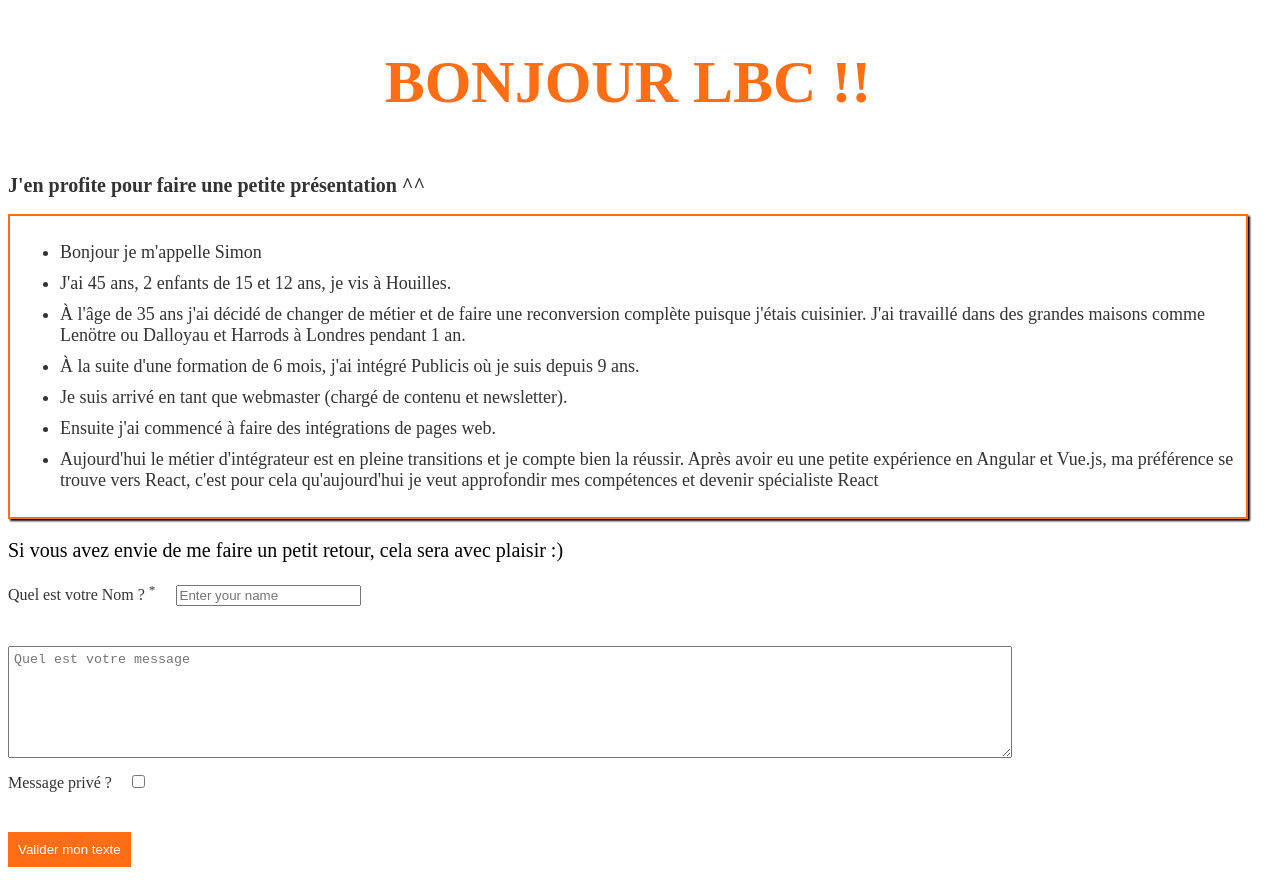
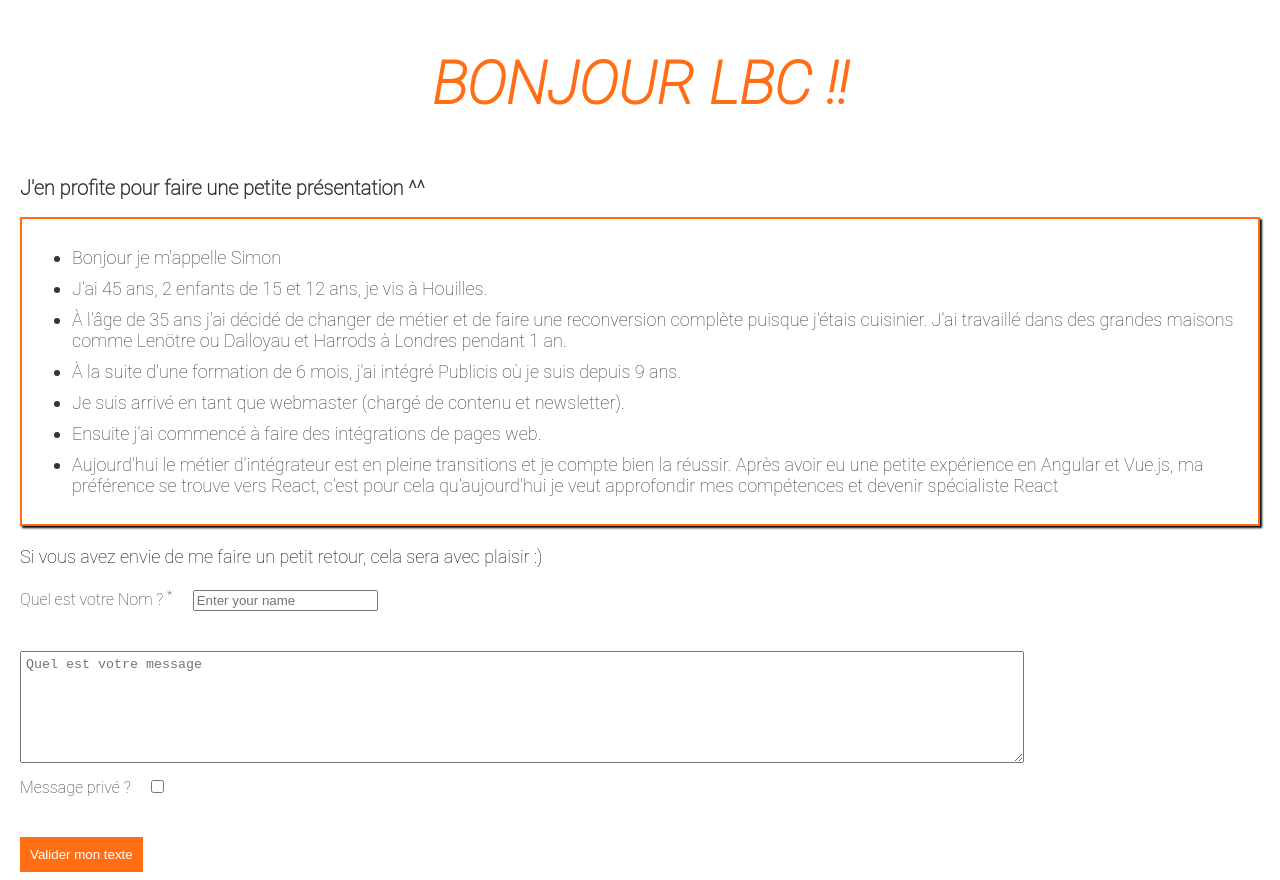
Before and after one commit to simmar/LBC-test, a Next.js app: page / in a window 1280 px wide. Built offline with nearby package versions, Linux system fonts and the light colour scheme.

Commit message:
start refacto, skin, use next api

```diff
--- a/components/form.js
+++ b/components/form.js
@@ -1,12 +1,11 @@
 import styled from '@emotion/styled';
+import Link from 'next/link';
 import React from 'react';
-import validate from '../hooks/LoginFormValidationRules';
 import useForm from '../hooks/useForm';
-
+import validate from '../hooks/validationForm.js';
 const P = styled.p`
   margin-bottom: 20px;
   color: ${(props) => (props.primary ? 'red' : 'black')};
-  font-size: ${(props) => (props.primary ? '14px' : '20px')};
   margin-top: ${(props) => (props.primary ? '5px' : '20px')};
 `;
 
@@ -71,7 +70,10 @@ export default function Form() {
       </Label>
 
       <div className="has-text-centered mt-big">
-        <Submit type="submit">Valider mon texte</Submit>
+      <Link href="posts/messages">
+      <Submit type="submit">Valider mon texte</Submit>
+</Link>
+
       </div>
     </form>
   );
--- a/components/messagesReceived.js
+++ b/components/messagesReceived.js
@@ -1,39 +1,39 @@
-import styled from '@emotion/styled';
-import React, {useContext} from 'react';
-import {CartContext} from '../Context';
+// import styled from '@emotion/styled';
+// import React, {useContext} from 'react';
+// import {CartContext} from '../Context';
 
-const LI = styled.li({
-  fontSize: 18,
-  marginBottom: 10,
-});
+// const LI = styled.li({
+//   fontSize: 18,
+//   marginBottom: 10,
+// });
 
-export default function MessagesReceived() {
-  const {values, isActive, checked} = useContext(CartContext);
+// export default function MessagesReceived() {
+//   const {values, isActive, checked} = useContext(CartContext);
 
-  function UserGreeting(props) {
-    return <p>Ce message est privé</p>;
-  }
+//   function UserGreeting(props) {
+//     return <p>Ce message est privé</p>;
+//   }
 
-  function GuestGreeting(props) {
-    return <p>Ce message n'est pas privé</p>;
-  }
+//   function GuestGreeting(props) {
+//     return <p>Ce message n'est pas privé</p>;
+//   }
 
-  function Greeting(props) {
-    if (checked) {
-      return <UserGreeting />;
-    }
-    return <GuestGreeting />;
-  }
+//   function Greeting(props) {
+//     if (checked) {
+//       return <UserGreeting />;
+//     }
+//     return <GuestGreeting />;
+//   }
 
-  return (
-    <div>
-      {isActive ? (
-        <div>
-          <p>Bonjour mon nom est: {values.firstName}</p>
-          <p>{values.message}</p>
-          <Greeting />
-        </div>
-      ) : null}
-    </div>
-  );
-}
+//   return (
+//     <div>
+//       {isActive ? (
+//         <div>
+//           <p>Bonjour mon nom est: {values.firstName}</p>
+//           <p>{values.message}</p>
+//           <Greeting />
+//         </div>
+//       ) : null}
+//     </div>
+//   );
+// }
--- a/components/presentation.js
+++ b/components/presentation.js
@@ -1,6 +1,6 @@
 import styled from '@emotion/styled';
 import React from 'react';
-import data from '../messages/data';
+import data from '../presentation/data';
 
 const Fieldset = styled.div((props) => ({
   margin: '0 auto 20 auto',
--- a/hooks/LoginFormValidationRules.js
+++ /dev/null
@@ -1,9 +0,0 @@
-export default function validate(values) {
-  let errors = {};
-  if (!values.firstName) {
-    errors.firstName = 'Quel est votre petit nom ?';
-  } else if (/[^a-zA-Z -]/.test(values.firstName)) {
-    errors.firstName = 'Très étrange votre nom';
-  }
-  return errors;
-}
--- /dev/null
+++ b/hooks/validationForm.js
@@ -0,0 +1,9 @@
+export default function validate(values) {
+  let errors = {};
+  if (!values.firstName) {
+    errors.firstName = 'Quel est votre petit nom ?';
+  } else if (/[^a-zA-Z -]/.test(values.firstName)) {
+    errors.firstName = 'Très étrange votre nom';
+  }
+  return errors;
+}
--- a/messages/data.js
+++ /dev/null
@@ -1,29 +0,0 @@
-const data = [
-  {
-    message: "Bonjour je m'appelle Simon",
-  },
-  {
-    message: "J'ai 45 ans, 2 enfants de 15 et 12 ans, je vis à Houilles.",
-  },
-  {
-    message:
-      "À l'âge de 35 ans j'ai décidé de changer de métier et de faire une reconversion complète  puisque j'étais cuisinier. J'ai travaillé dans des grandes maisons comme Lenötre ou Dalloyau et Harrods à Londres pendant 1 an.",
-  },
-  {
-    message:
-      "À la suite d'une formation de 6 mois, j'ai intégré Publicis où je suis depuis 9 ans.",
-  },
-  {
-    message:
-      'Je suis arrivé en tant que webmaster (chargé de contenu et newsletter).',
-  },
-  {
-    message: "Ensuite j'ai commencé à faire des intégrations de pages web.",
-  },
-  {
-    message:
-      "Aujourd'hui le métier d'intégrateur est en pleine transitions et je compte bien la réussir. Après avoir eu une petite expérience en Angular et Vue.js, ma préférence se trouve vers React, c'est pour cela qu'aujourd'hui je veut approfondir mes compétences et devenir spécialiste React",
-  },
-];
-
-export default data;
--- a/pages/index.js
+++ b/pages/index.js
@@ -1,9 +1,13 @@
+import { css, Global } from '@emotion/react';
 import styled from '@emotion/styled';
 import React from 'react';
 import Form from '../components/form';
-import MessagesReceived from '../components/MessagesReceived';
 import Presentation from '../components/Presentation';
 import CartContextProvider from '../Context';
+
+<style>
+@import url('https://fonts.googleapis.com/css2?family=Roboto:ital,wght@0,100;0,300;1,300&display=swap');
+</style>
 
 const Section = styled.section`
   width: 1240px;
@@ -15,7 +19,7 @@ const Container = styled.div((props) => ({
   display: 'flex',
   flexDirection: props.column && 'column',
   width: '1240px',
-  margin: '0 auto 20 auto',
+  margin: '0 auto',
   color: '#333',
 }));
 
@@ -24,6 +28,7 @@ const H1 = styled.h1({
   textAlign: 'center',
   color: '#ff6e14',
   textTransform: 'uppercase',
+  fontStyle: 'italic'
 });
 const H2 = styled.h2({
   fontSize: 20,
@@ -31,6 +36,15 @@ const H2 = styled.h2({
 
 export default function Home() {
   return (
+  <>
+      <Global
+        styles={css`
+          body{
+            font-family: 'Roboto Thin', sans-serif;
+            font-size: 18px
+          }
+        `}
+      />
       <CartContextProvider>
         <Container column>
           <H1 color="lightgreen">Bonjour LBC !!</H1>
@@ -38,9 +52,10 @@ export default function Home() {
           <Section>
             <Presentation></Presentation>
             <Form></Form>
-          <MessagesReceived></MessagesReceived>
+            {/* <MessagesReceived></MessagesReceived> */}
           </Section>
         </Container>
       </CartContextProvider>
+    </>
   );
 }
--- /dev/null
+++ b/presentation/data.js
@@ -0,0 +1,29 @@
+const data = [
+  {
+    message: "Bonjour je m'appelle Simon",
+  },
+  {
+    message: "J'ai 45 ans, 2 enfants de 15 et 12 ans, je vis à Houilles.",
+  },
+  {
+    message:
+      "À l'âge de 35 ans j'ai décidé de changer de métier et de faire une reconversion complète  puisque j'étais cuisinier. J'ai travaillé dans des grandes maisons comme Lenötre ou Dalloyau et Harrods à Londres pendant 1 an.",
+  },
+  {
+    message:
+      "À la suite d'une formation de 6 mois, j'ai intégré Publicis où je suis depuis 9 ans.",
+  },
+  {
+    message:
+      'Je suis arrivé en tant que webmaster (chargé de contenu et newsletter).',
+  },
+  {
+    message: "Ensuite j'ai commencé à faire des intégrations de pages web.",
+  },
+  {
+    message:
+      "Aujourd'hui le métier d'intégrateur est en pleine transitions et je compte bien la réussir. Après avoir eu une petite expérience en Angular et Vue.js, ma préférence se trouve vers React, c'est pour cela qu'aujourd'hui je veut approfondir mes compétences et devenir spécialiste React",
+  },
+];
+
+export default data;
```
Also changed, not shown: pages/posts/messages.js (added, +40 -0 lines), Context.js (line endings or trailing spaces), hooks/useForm.js (line endings or trailing spaces), 2 other files (tests, documents, lock files or other folders). Lines whose indentation alone changed are shown as unchanged.
